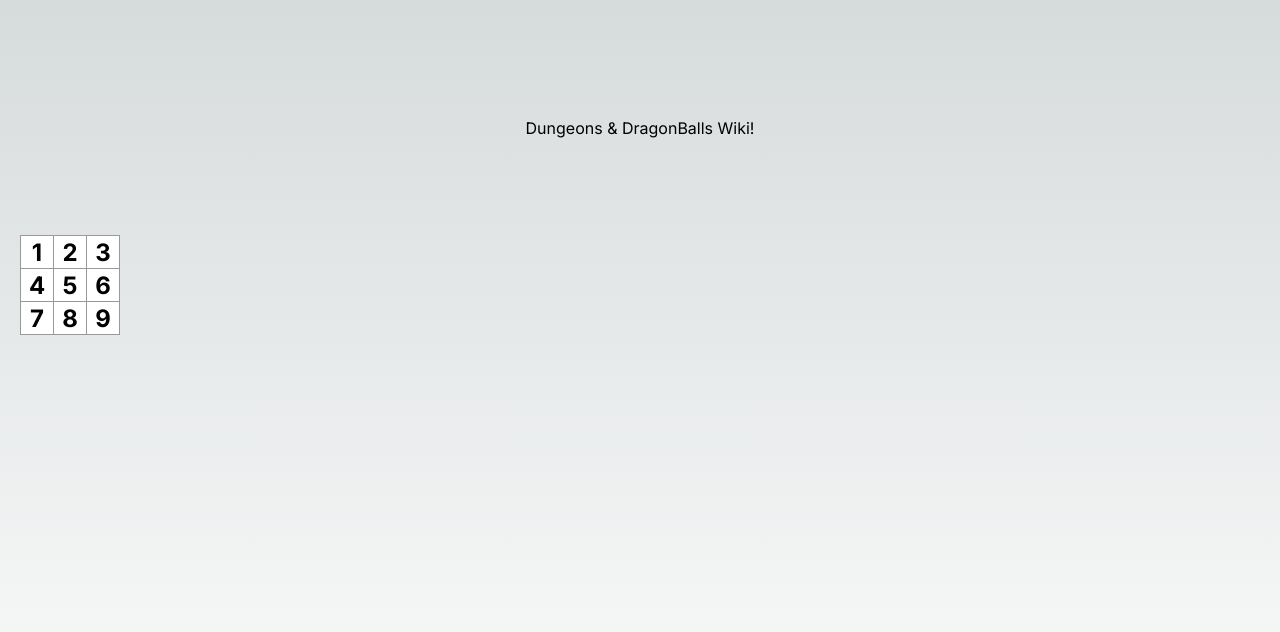
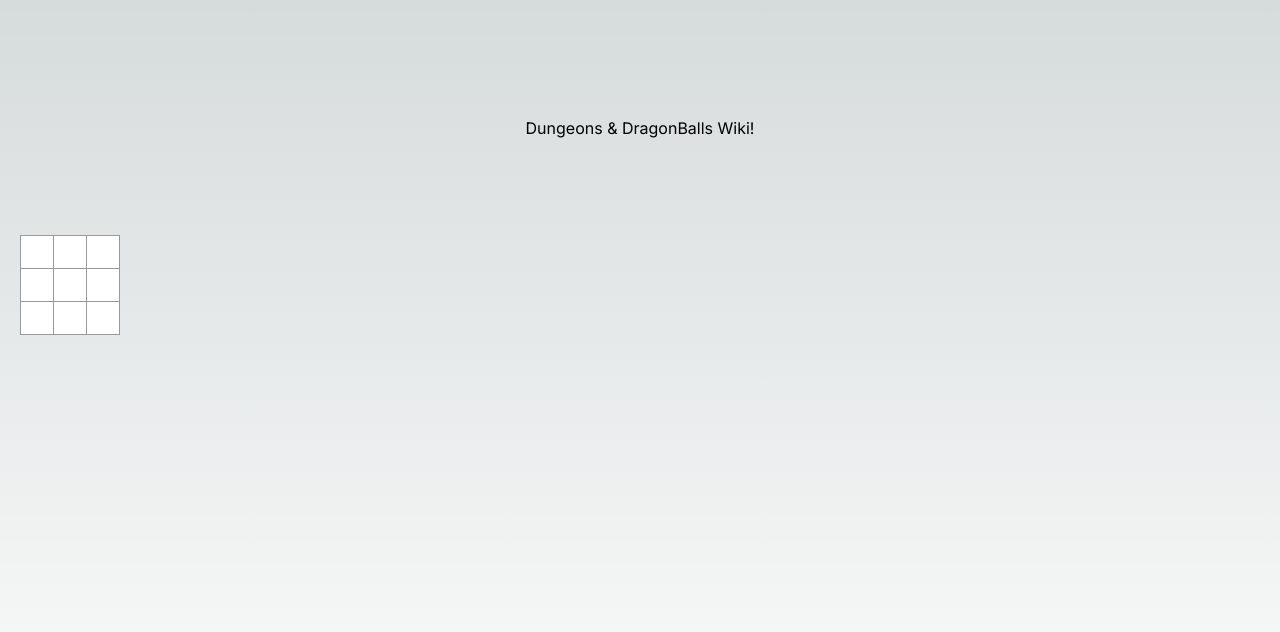
Before and after one commit to KylePep/ddbwiki, a Next.js app: page / in a window 1280 px wide. Shown: the top 632 px of the page. Built offline with nearby package versions, Linux system fonts and the light colour scheme.

Commit message:
converted to client component, lifting state up

```diff
--- a/app/page.tsx
+++ b/app/page.tsx
@@ -1,3 +1,4 @@
+'use client'
 import Board from "./tictactoe";
 
 export default function Home() {
--- a/app/tictactoe.tsx
+++ b/app/tictactoe.tsx
@@ -1,24 +1,27 @@
-function Square({value}){
-  return <button className="square">{value}</button>
+import { useState } from 'react';
+
+function Square({value}) {
+ return <button className='square'>{value}</button>
 }
 
-export default function Board(){
+export default function Board() {
+  const [squares, setSquares] = useState(Array(9).fill(null));
   return (
     <>
       <div className="board-row">
-<Square value="1"/>
-<Square value="2"/>
-<Square value="3"/>
+        <Square value={squares[0]} />
+        <Square value={squares[1]}/>
+        <Square value={squares[2]}/>
       </div>
       <div className="board-row">
-<Square value="4"/>
-<Square value="5"/>
-<Square value="6"/>
+        <Square value={squares[3]}/>
+        <Square value={squares[4]}/>
+        <Square value={squares[5]}/>
       </div>
       <div className="board-row">
-<Square value="7"/>
-<Square value="8"/>
-<Square value="9"/>
+        <Square value={squares[6]}/>
+        <Square value={squares[7]}/>
+        <Square value={squares[8]}/>
       </div>
     </>
   );
```
Lines whose indentation alone changed are shown as unchanged.
